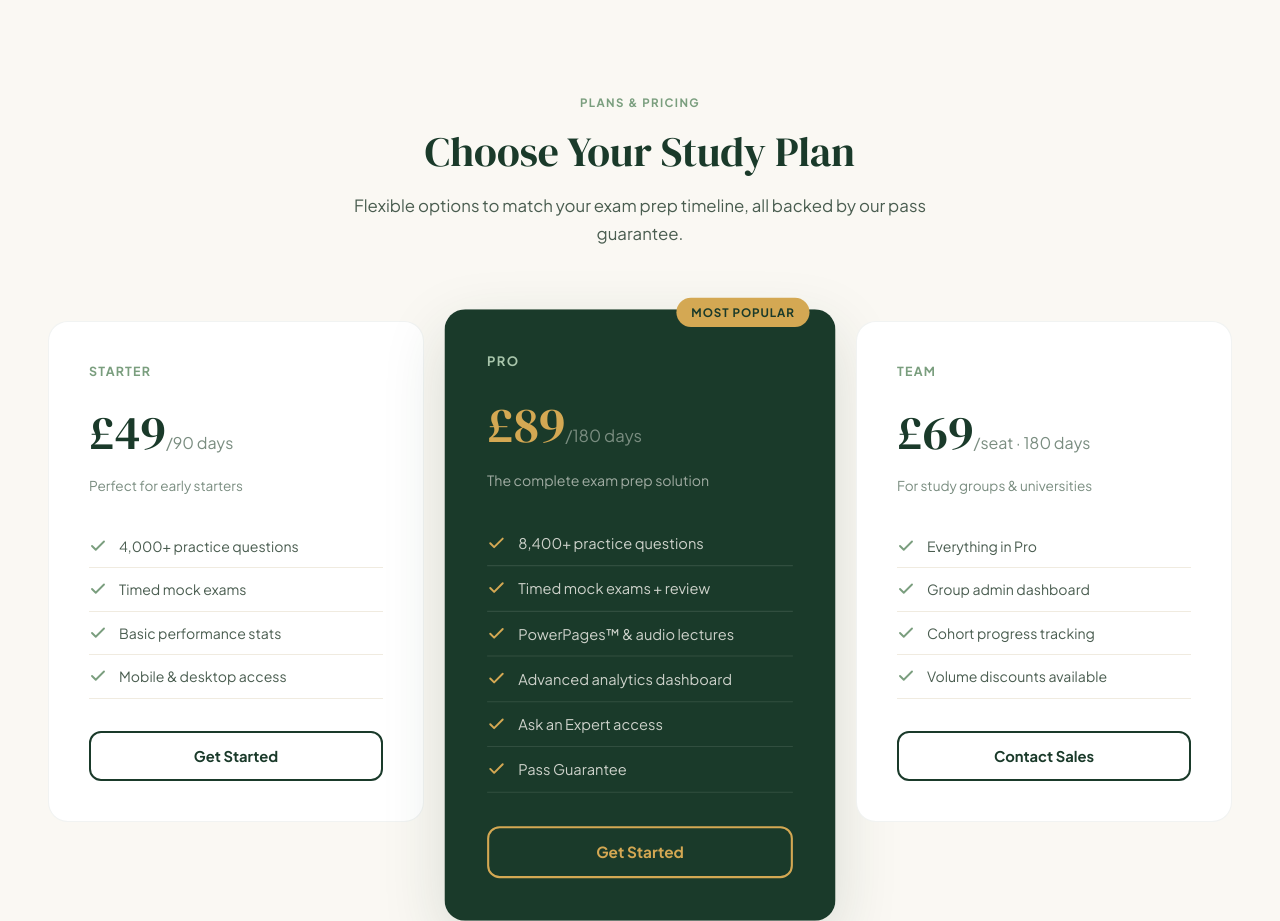
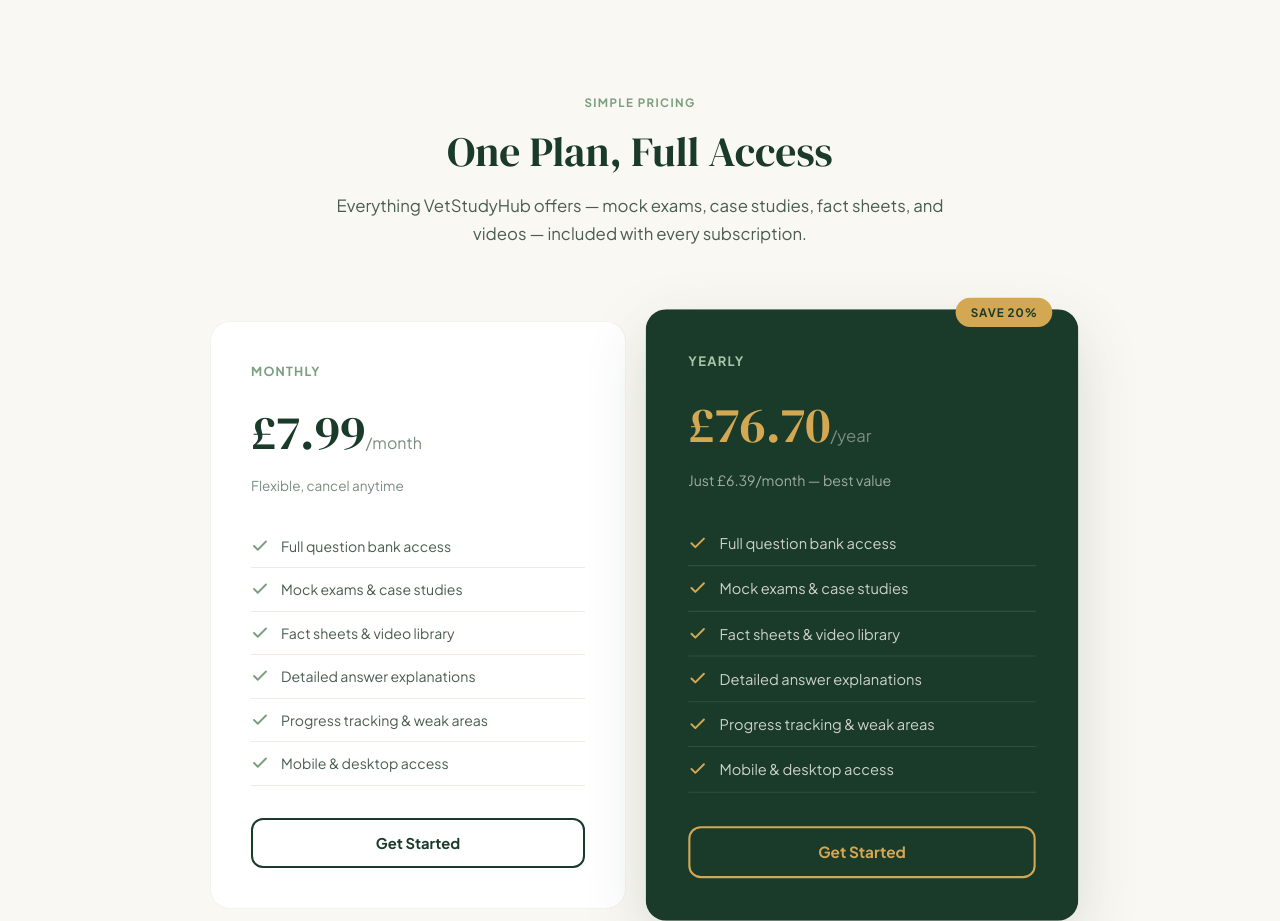
Before and after one commit to mattjowen1991-hue/vetstudyhub, a plain HTML site: page index.html in a window 1280 px wide. Shown: the part 2560-3481 px from the top of the page. Drawn offline with Linux system fonts and the light colour scheme.

Commit message:
feat: simplify pricing to monthly and yearly plans

```diff
--- a/css/styles.css
+++ b/css/styles.css
@@ -561,6 +561,11 @@
   gap: 28px;
   align-items: start;
 }
+.pricing-grid-two {
+  grid-template-columns: repeat(2, 1fr);
+  max-width: 860px;
+  margin: 0 auto;
+}
 .price-card {
   background: var(--white);
   border-radius: 20px;
--- a/index.html
+++ b/index.html
@@ -191,27 +191,35 @@
      ════════════════════════════════════════════ -->
 <section class="pricing fade-in" id="pricing">
   <div class="section-header">
-    <span class="section-tag">Plans & Pricing</span>
-    <h2>Choose Your Study Plan</h2>
-    <p>Flexible options to match your exam prep timeline, all backed by our pass guarantee.</p>
+    <span class="section-tag">Simple Pricing</span>
+    <h2>One Plan, Full Access</h2>
+    <p>Everything VetStudyHub offers — mock exams, case studies, fact sheets, and videos — included with every subscription.</p>
   </div>
-  <div class="pricing-grid">
+  <div class="pricing-grid pricing-grid-two">
     <div class="price-card">
-      <div class="price-name">Starter</div>
-      <div class="price-tag">£49<span>/90 days</span></div>
-      <div class="price-desc">Perfect for early starters</div>
+      <div class="price-name">Monthly</div>
+      <div class="price-tag">£7.99<span>/month</span></div>
+      <div class="price-desc">Flexible, cancel anytime</div>
       <ul class="price-features">
         <li class="price-feature">
           <svg viewBox="0 0 24 24" fill="none" stroke="currentColor" stroke-width="2.5" stroke-linecap="round" stroke-linejoin="round"><polyline points="20 6 9 17 4 12"/></svg>
-          4,000+ practice questions
+          Full question bank access
         </li>
         <li class="price-feature">
           <svg viewBox="0 0 24 24" fill="none" stroke="currentColor" stroke-width="2.5" stroke-linecap="round" stroke-linejoin="round"><polyline points="20 6 9 17 4 12"/></svg>
-          Timed mock exams
+          Mock exams & case studies
         </li>
         <li class="price-feature">
           <svg viewBox="0 0 24 24" fill="none" stroke="currentColor" stroke-width="2.5" stroke-linecap="round" stroke-linejoin="round"><polyline points="20 6 9 17 4 12"/></svg>
-          Basic performance stats
+          Fact sheets & video library
+        </li>
+        <li class="price-feature">
+          <svg viewBox="0 0 24 24" fill="none" stroke="currentColor" stroke-width="2.5" stroke-linecap="round" stroke-linejoin="round"><polyline points="20 6 9 17 4 12"/></svg>
+          Detailed answer explanations
+        </li>
+        <li class="price-feature">
+          <svg viewBox="0 0 24 24" fill="none" stroke="currentColor" stroke-width="2.5" stroke-linecap="round" stroke-linejoin="round"><polyline points="20 6 9 17 4 12"/></svg>
+          Progress tracking & weak areas
         </li>
         <li class="price-feature">
           <svg viewBox="0 0 24 24" fill="none" stroke="currentColor" stroke-width="2.5" stroke-linecap="round" stroke-linejoin="round"><polyline points="20 6 9 17 4 12"/></svg>
@@ -221,61 +229,37 @@
       <button class="btn-price">Get Started</button>
     </div>
     <div class="price-card featured">
-      <div class="popular-badge">Most Popular</div>
-      <div class="price-name">Pro</div>
-      <div class="price-tag">£89<span>/180 days</span></div>
-      <div class="price-desc">The complete exam prep solution</div>
+      <div class="popular-badge">Save 20%</div>
+      <div class="price-name">Yearly</div>
+      <div class="price-tag">£76.70<span>/year</span></div>
+      <div class="price-desc">Just £6.39/month — best value</div>
       <ul class="price-features">
         <li class="price-feature">
           <svg viewBox="0 0 24 24" fill="none" stroke="currentColor" stroke-width="2.5" stroke-linecap="round" stroke-linejoin="round"><polyline points="20 6 9 17 4 12"/></svg>
-          8,400+ practice questions
+          Full question bank access
         </li>
         <li class="price-feature">
           <svg viewBox="0 0 24 24" fill="none" stroke="currentColor" stroke-width="2.5" stroke-linecap="round" stroke-linejoin="round"><polyline points="20 6 9 17 4 12"/></svg>
-          Timed mock exams + review
+          Mock exams & case studies
         </li>
         <li class="price-feature">
           <svg viewBox="0 0 24 24" fill="none" stroke="currentColor" stroke-width="2.5" stroke-linecap="round" stroke-linejoin="round"><polyline points="20 6 9 17 4 12"/></svg>
-          PowerPages™ & audio lectures
+          Fact sheets & video library
         </li>
         <li class="price-feature">
           <svg viewBox="0 0 24 24" fill="none" stroke="currentColor" stroke-width="2.5" stroke-linecap="round" stroke-linejoin="round"><polyline points="20 6 9 17 4 12"/></svg>
-          Advanced analytics dashboard
+          Detailed answer explanations
         </li>
         <li class="price-feature">
           <svg viewBox="0 0 24 24" fill="none" stroke="currentColor" stroke-width="2.5" stroke-linecap="round" stroke-linejoin="round"><polyline points="20 6 9 17 4 12"/></svg>
-          Ask an Expert access
+          Progress tracking & weak areas
         </li>
         <li class="price-feature">
           <svg viewBox="0 0 24 24" fill="none" stroke="currentColor" stroke-width="2.5" stroke-linecap="round" stroke-linejoin="round"><polyline points="20 6 9 17 4 12"/></svg>
-          Pass Guarantee
+          Mobile & desktop access
         </li>
       </ul>
       <button class="btn-price">Get Started</button>
-    </div>
-    <div class="price-card">
-      <div class="price-name">Team</div>
-      <div class="price-tag">£69<span>/seat · 180 days</span></div>
-      <div class="price-desc">For study groups & universities</div>
-      <ul class="price-features">
-        <li class="price-feature">
-          <svg viewBox="0 0 24 24" fill="none" stroke="currentColor" stroke-width="2.5" stroke-linecap="round" stroke-linejoin="round"><polyline points="20 6 9 17 4 12"/></svg>
-          Everything in Pro
-        </li>
-        <li class="price-feature">
-          <svg viewBox="0 0 24 24" fill="none" stroke="currentColor" stroke-width="2.5" stroke-linecap="round" stroke-linejoin="round"><polyline points="20 6 9 17 4 12"/></svg>
-          Group admin dashboard
-        </li>
-        <li class="price-feature">
-          <svg viewBox="0 0 24 24" fill="none" stroke="currentColor" stroke-width="2.5" stroke-linecap="round" stroke-linejoin="round"><polyline points="20 6 9 17 4 12"/></svg>
-          Cohort progress tracking
-        </li>
-        <li class="price-feature">
-          <svg viewBox="0 0 24 24" fill="none" stroke="currentColor" stroke-width="2.5" stroke-linecap="round" stroke-linejoin="round"><polyline points="20 6 9 17 4 12"/></svg>
-          Volume discounts available
-        </li>
-      </ul>
-      <button class="btn-price">Contact Sales</button>
     </div>
   </div>
 </section>
```
